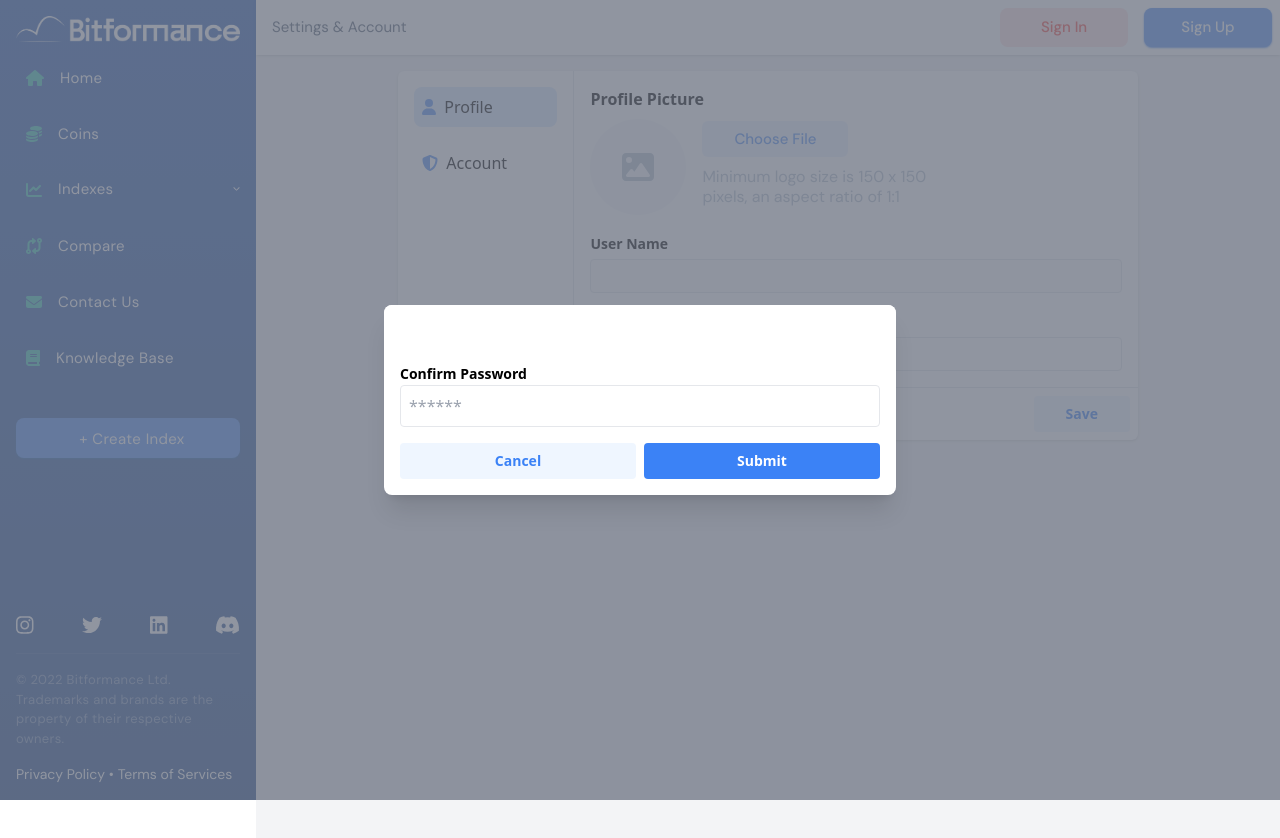
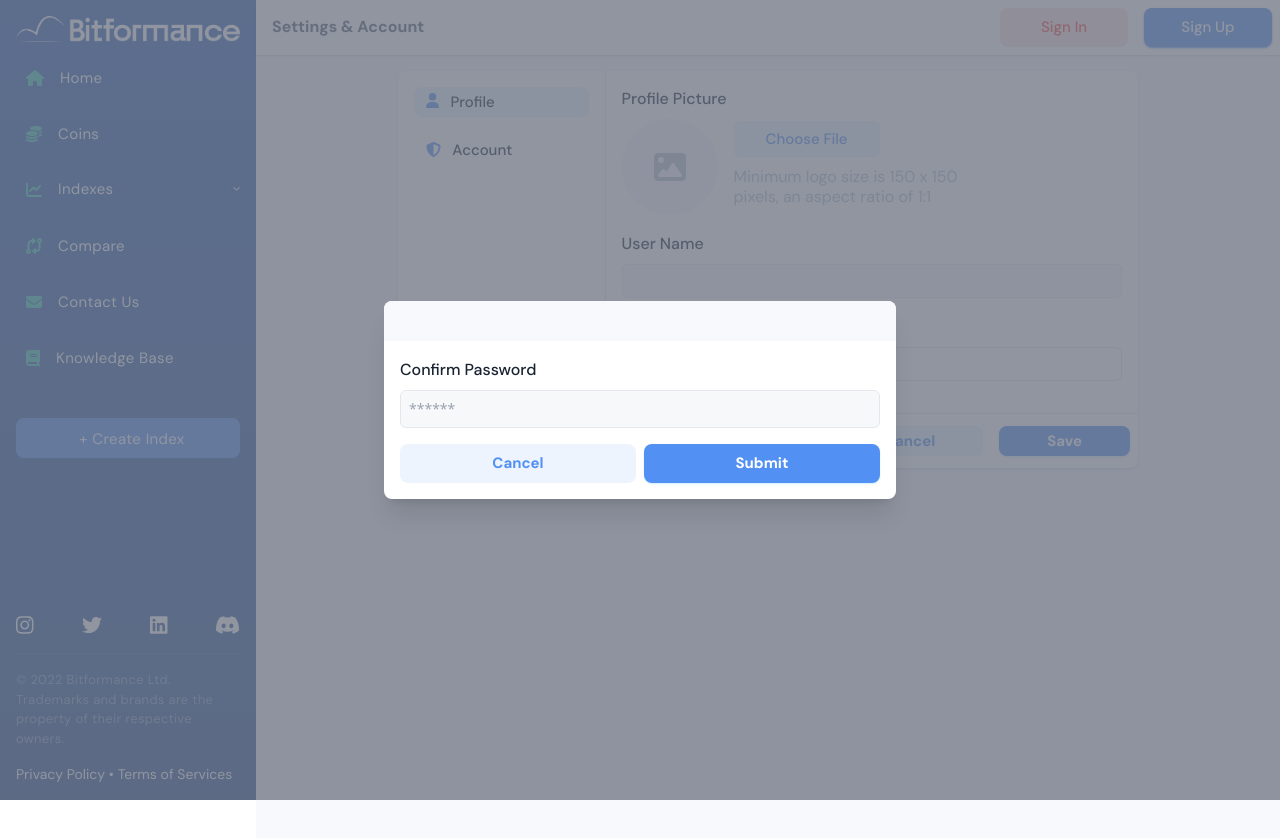
Before and after one commit to asdfstudio/bitformance, a React (Create React App) app: page /settings in a window 1280 px wide. Shown: the top 838 px of the page. Built offline with nearby package versions, Linux system fonts and the light colour scheme; no server answers.

Commit message:
Setting screen & Contact screen

```diff
--- a/src/components/TopBar.js
+++ b/src/components/TopBar.js
@@ -128,17 +128,17 @@ export default function TopBar({ isLoggedIn, showModalType, setShowModalType })
 				<div id="dropdown" className="p-4 absolute right-2 top-12 z-10 w-56 bg-white rounded-lg divide-y divide-gray-100 shadow">
 				    <ul className="space-y-2 py-1 text-sm text-gray-700 dark:text-gray-200" aria-labelledby="dropdownDefault">
 				      <li className="flex flex-row items-center gap-2">
-				      	<button onClick={() => { setShowModalType('SIGN_IN'); setShowMenu(false);}} className="text-sm rounded-lg bg-red-100 text-main-red w-full py-2 text-cente font-DM_Sans font-medium leading-normal tracking-wide">Sign In</button>
+				      	<button onClick={() => { setShowModalType('SIGN_IN'); setShowMenu(false);}} className="text-sm rounded-lg bg-red-100 text-main-red w-full py-2 text-cente font-DM_Sans font-medium leading-normal tracking-wide whitespace-nowrap">Sign In</button>
 				      </li>
 				      <li className="flex flex-row items-center gap-2">
-				      	<button onClick={() => { setShowModalType('SIGN_UP'); setShowMenu(false); }} className="text-sm text-white w-full py-2 rounded-lg bg-main-buttonBlue text-cente font-DM_Sans font-medium leading-normal tracking-wide shadow-sm shadow-main-buttonBlue">Sign Up</button>
+				      	<button onClick={() => { setShowModalType('SIGN_UP'); setShowMenu(false); }} className="text-sm text-white w-full py-2 rounded-lg bg-main-buttonBlue text-cente font-DM_Sans font-medium leading-normal tracking-wide shadow-sm shadow-main-buttonBlue whitespace-nowrap">Sign Up</button>
 				      </li>
 				    </ul>
 				</div>
 				}
 			</div>}
 
-			<div className="ml-2 hidden md:flex flex-row gap-2 items-center text-main-gray text-[15px] text-cente font-DM_Sans font-normal leading-normal tracking-normal">
+			<div className="ml-2 hidden md:flex flex-row gap-2 items-center text-main-gray text-[16px] text-cente font-DM_Sans font-bold leading-normal tracking-normal">
 				{pathArray.map((crumb, index) => {
 					let to = `/${pathArray.slice(0, index + 1).join('/')}`
 					if (to === '/indexes') {
@@ -169,11 +169,11 @@ export default function TopBar({ isLoggedIn, showModalType, setShowModalType })
 				    <ul className="space-y-2 py-1 text-sm text-gray-700 dark:text-gray-200" aria-labelledby="dropdownDefault">
 				      <li className="flex flex-row items-center gap-2">
 				      	<BFIcon iconName="settings" size="lg" color="gray" />
-				        <Link to="/settings" onClick={() => setShowMenu(false)} className="font-bold block py-2 px-4 hover:bg-gray-100 dark:hover:bg-gray-600 dark:hover:text-white">Settings & Account</Link>
+				        <Link to="/settings" onClick={() => setShowMenu(false)} className="block py-2 px-4 text-main-black text-[16px] text-cente font-DM_Sans font-bold leading-normal tracking-normal bg-white whitespace-nowrap">Settings & Account</Link>
 				      </li>
 				      <li className="flex flex-row items-center gap-2">
 				      	<BFIcon iconName="logout" size="lg" color="gray" />
-				        <button onClick={() => logout()} className="font-bold block py-2 px-4 hover:bg-gray-100 dark:hover:bg-gray-600 dark:hover:text-white">Logout</button>
+				        <button onClick={() => logout()} className="block py-2 px-4 text-main-black text-[16px] text-cente font-DM_Sans font-bold leading-normal tracking-normal bg-white whitespace-nowrap">Logout</button>
 				      </li>
 
 				    </ul>
@@ -183,8 +183,8 @@ export default function TopBar({ isLoggedIn, showModalType, setShowModalType })
 			{!username &&
 				<div className="hidden md:flex ml-auto flex-row items-center gap-4">
 					{/* <BFSearchBar onChange={setSearchText} placeholder="Search Index..." /> */}
-					<button onClick={() => setShowModalType('SIGN_IN')} className="text-[15px] bg-red-100 w-32 py-2 rounded-lg text-main-red text-cente font-DM_Sans font-medium leading-normal tracking-normal">Sign In</button>
-					<button onClick={() => setShowModalType('SIGN_UP')} className="text-[15px] w-32 py-2 text-white rounded-lg bg-main-buttonBlue text-cente font-DM_Sans font-medium leading-normal tracking-normal shadow-sm shadow-main-buttonBlue">Sign Up</button>
+					<button onClick={() => setShowModalType('SIGN_IN')} className="text-[15px] bg-red-100 w-32 py-2 rounded-lg text-main-red text-cente font-DM_Sans font-medium leading-normal tracking-normal whitespace-nowrap">Sign In</button>
+					<button onClick={() => setShowModalType('SIGN_UP')} className="text-[15px] w-32 py-2 text-white rounded-lg bg-main-buttonBlue text-cente font-DM_Sans font-medium leading-normal tracking-normal shadow-sm shadow-main-buttonBlue whitespace-nowrap">Sign Up</button>
 				</div>
 			}
 		</div>
--- a/src/components/modals/ConfirmPasswordModal.js
+++ b/src/components/modals/ConfirmPasswordModal.js
@@ -38,19 +38,19 @@ export default function ConfirmPasswordModal({ setShowModalType }) {
 	return(
 		<div className="flex min-h-full items-end justify-center p-4 text-center sm:items-center sm:p-0">
 		  <div className="relative transform overflow-hidden rounded-lg bg-white text-left shadow-xl transition-all sm:my-8 sm:w-full sm:max-w-lg">
-		    <div className="bg-white px-4 pt-5 pb-4 sm:p-6 sm:pb-4 bg-gray-50">
+		    <div className="px-4 pt-5 pb-4 sm:p-6 sm:pb-4 bg-main-lightGray">
 		    </div>
 
 
 		    <form onSubmit={(e) => confirmSessionPassword(e)}>
 			    <div className="p-4 space-y-4">
 			    	<div>
-			    		<label className="font-bold text-sm">Confirm Password</label>
-			    		<input name="password" className="w-full p-2 border rounded" type="password" placeholder="******" />
+			    		<label className="text-[16px] font-DM_Sans font-medium leading-normal tracking-normal text-main-black">Confirm Password</label>
+			    		<input name="password" className="w-full px-2 py-2 mt-2 text-sm border rounded-md bg-main-inputBackground" type="password" placeholder="******" />
 			    	</div>
 			    	<div className="mt-auto flex flex-row gap-2">
-			    		<button className="w-full text-sm rounded bg-blue-50 hover:bg-blue-200 font-bold text-blue-500 py-2" onClick={() => redirect()}>Cancel</button>
-			    		<button type="submit" className="font-bold w-full text-sm rounded bg-blue-500 hover:bg-blue:600 text-white py-2">Submit</button>
+			    		<button className="w-full rounded-lg bg-main-gColor bg-opacity-10 text-[15px] font-DM_Sans font-bold leading-normal tracking-normal text-main-gColor py-2" onClick={() => redirect()}>Cancel</button>
+			    		<button type="submit" className="w-full rounded-lg bg-main-gColor text-[15px] font-DM_Sans font-bold leading-normal tracking-normal shadow-sm shadow-main-shadowBlue text-white py-2">Submit</button>
 			    	</div>
 		    	</div>
 		    </form>
--- a/src/components/modals/ContactUsModal.js
+++ b/src/components/modals/ContactUsModal.js
@@ -46,14 +46,14 @@ export default function ContactUsModal({ setShowModalType }) {
 	return(
 		<div className="flex min-h-full items-end justify-center p-4 text-center sm:items-center sm:p-0">
 		  <div className="relative transform overflow-hidden rounded-lg bg-white text-left shadow-xl transition-all sm:my-8 sm:w-full sm:max-w-lg">
-		    <div className="bg-white px-4 pt-5 pb-4 sm:p-6 sm:pb-4 bg-gray-50">
+		    <div className="px-4 pt-5 pb-4 sm:p-6 sm:pb-4 bg-main-lightGray">
 		    	<CloseModal setShowModalType={setShowModalType} />
 		      <div className="sm:flex items-center">
-		        <div className="mx-auto flex h-12 w-12 flex-shrink-0 items-center justify-center rounded-full sm:mx-0 sm:h-10 sm:w-10">
-		          <BFIcon color="#40C8B8" iconName="contact-us" size="2xl" />
+		        <div className="mx-auto flex h-12 w-12 text-[50px] flex-shrink-0 items-center justify-center rounded-full sm:mx-0 sm:h-10 sm:w-10">
+		          <BFIcon color="#40C8B8" iconName="contact-us" />
 		        </div>
-		        <div className="text-center sm:mt-0 sm:ml-4 sm:text-left">
-		          <h3 className="text-xl font-medium leading-6 text-gray-900" id="modal-title">Contact Us</h3>
+		        <div className="text-center sm:mt-0 sm:ml-6 sm:text-left">
+		          <h3 className="text-[22px] font-DM_Sans font-medium leading-normal tracking-normal text-main-black" id="modal-title">Contact Us</h3>
 		        </div>
 		      </div>
 		    </div>
@@ -66,26 +66,26 @@ export default function ContactUsModal({ setShowModalType }) {
 		    :
 			    <form onSubmit={(e) => sendContactForm(e)}>
 				    <div className="p-4 space-y-4">
-				    	<div>
-				    		<label className="font-bold text-sm">Username</label>
-				    		<input name="username" className="w-full p-2 border rounded" type="text" placeholder="e. g. johndoe" />
+				    	<div className='text-[16px] font-DM_Sans leading-normal tracking-normal'>
+				    		<label className="text-main-black font-medium">Username</label>
+				    		<input name="username" className="w-full px-2 py-2 mt-2 text-sm border rounded-md bg-main-inputBackground text-main-placeholder font-normal" type="text" placeholder="e. g. johndoe" />
 				    	</div>
-				    	<div>
-				    		<label className="font-bold text-sm">Subject</label>
-				    		<input name="subject" className="w-full p-2 border rounded" type="text" placeholder="e. g. Need Support" />
+				    	<div className='text-[16px] font-DM_Sans leading-normal tracking-normal'>
+				    		<label className="text-main-black font-medium">Subject</label>
+				    		<input name="subject" className="w-full px-2 py-2 mt-2 text-sm border rounded-md bg-main-inputBackground text-main-placeholder font-normal" type="text" placeholder="e. g. Need Support" />
 				    	</div>
-				    	<div>
-				    		<label className="font-bold text-sm">Email Address</label>
-				    		<input name="email" className="w-full p-2 border rounded" type="text" placeholder="e. g. yourname@gmail.com" />
+				    	<div className='text-[16px] font-DM_Sans leading-normal tracking-normal'>
+				    		<label className="text-main-black font-medium">Email Address</label>
+				    		<input name="email" className="w-full px-2 py-2 mt-2 text-sm border rounded-md bg-main-inputBackground text-main-placeholder font-normal" type="text" placeholder="e. g. yourname@gmail.com" />
 				    	</div>
-				    	<div className="flex flex-row gap-2 items-center">
-				    		<span><BFIcon iconName="info" color="gray" /></span>
-				    		<p className="text-sm">We'll only use your email for important updates / inquiries.</p>
+				    	<div className="flex flex-row gap-2 items-center text-[12px]">
+				    		<span className='pb-5'><BFIcon iconName="info" color="#b7c3d1" /></span>
+				    		<p className="text-[16px] font-DM_Sans leading-5 tracking-normal font-normal text-main-placeholder">Please enter a valid email address. We will reply to your inquires to this email.</p>
 				    	</div>
-				    	<div>
-				    		<label className="font-bold text-sm">Description</label>
+				    	<div className='text-[16px] font-DM_Sans leading-normal tracking-normal '>
+				    		<label className="text-main-black font-medium">Description</label>
 				    		<br />
-				    		<textarea name="message" className='w-full border h-32'></textarea>
+				    		<textarea name="message" className='w-full px-2 py-2 mt-2 text-sm border rounded-md h-32 text-main-placeholder font-normal'></textarea>
 				    	</div>
 
 				    	<ReCAPTCHA
@@ -94,9 +94,9 @@ export default function ContactUsModal({ setShowModalType }) {
 				    	/>
 
 				    	<hr />
-				    	<div className="mt-auto flex flex-row gap-2">
-				    		<button className="w-full text-sm rounded bg-blue-50 hover:bg-blue-200 font-bold text-blue-500 py-2" onClick={() => setShowModalType('')}>Cancel</button>
-				    		<button type="submit" className="font-bold w-full text-sm rounded bg-blue-500 hover:bg-blue:600 text-white py-2">Submit</button>
+				    	<div className="mt-auto flex flex-row gap-6">
+				    		<button className="w-full rounded-lg bg-main-gColor bg-opacity-10 text-[15px] font-DM_Sans font-bold leading-normal tracking-normal text-main-gColor py-2" onClick={() => setShowModalType('')}>Cancel</button>
+				    		<button type="submit" className="w-full rounded-lg bg-main-gColor text-[15px] font-DM_Sans font-bold leading-normal tracking-normal shadow-sm shadow-main-shadowBlue text-white py-2">Submit</button>
 				    	</div>
 			    	</div>
 			    </form>
--- a/src/pages/SettingsPage.js
+++ b/src/pages/SettingsPage.js
@@ -3,6 +3,7 @@ import BFIcon from '../components/BFIcon'
 import BFUploadImage from '../components/small/BFUploadImage'
 import { useProfile, updateProfile, uploadImage } from '../endpoints/index'
 import BFLoading from '../components/small/BFLoading'
+import { Link } from 'react-router-dom'
 
 export default function SettingsPage({ setShowModalType }) {
 
@@ -79,37 +80,39 @@ export default function SettingsPage({ setShowModalType }) {
 		setFileSelected(file)
 	}
 
-	const selected = 'rounded-lg bg-blue-100 w-full py-2 pl-2 cursor-pointer'
-	const notSelected = 'rounded-lg hover:bg-blue-100 w-full py-2 pl-2 cursor-pointer'
+	const selected = 'rounded-lg bg-main-gColor bg-opacity-10 w-full py-1 pl-2 cursor-pointer'
+	const notSelected = 'rounded-lg w-full py-1.5 pl-2 cursor-pointer'
 
 	return(
-		<div className="bg-gray-100 h-screen p-4">
-			<div className="bg-white rounded-md shadow mx-auto max-w-[740px]">
+		<div className="bg-main-lightGray h-screen p-4">
+			<div className="bg-white rounded-lg shadow mx-auto max-w-[740px]">
 				<div className="flex flex-col md:flex-row">
-					<div className="w-full md:w-56 space-y-4 p-4 border-b md:border-r">
+					<div className="w-full text-[15px] font-DM_Sans font-medium leading-normal tracking-normal text-main-black md:w-[280px] space-y-4 p-4 md:border-r">
 						<p onClick={() => setTabSelected('profile')} className={tabSelected === 'profile' ? selected : notSelected}>
+						&nbsp;
 							<BFIcon iconName="profile" color="#5390F4" />
-							&nbsp;&nbsp;Profile
+							&nbsp;&nbsp;&nbsp;Profile
 						</p>
 						<p onClick={() => setTabSelected('account')} className={tabSelected === 'account' ? selected: notSelected}>
+						&nbsp;
 							<BFIcon iconName="account" color="#5390F4" />
-							&nbsp;&nbsp;Account
+							&nbsp;&nbsp;&nbsp;Account
 						</p>
 					</div>
 					{ tabSelected === 'profile' &&
 							<div className="py-4 px-4 w-full space-y-4">
 								{errorMessage && <p className="text-xs text-red-500">*{errorMessage}</p>}
 								<div>
-									<h1 className="font-bold mb-2">Profile Picture</h1>
+									<h1 className="text-[16px] font-DM_Sans font-medium leading-normal tracking-normal text-main-black mb-2">Profile Picture</h1>
 									<BFUploadImage handleFileSelect={handleFileSelect} fileSelected={fileSelected} src={profilePic} />
 								</div>
 								<div>
-									<label className="text-sm font-bold ">User Name</label>
-									<input name="username" className="mt-1 text-sm w-full px-2 py-1.5 border rounded" disabled value={data?.data?.username} />
+									<label className="text-[16px] font-DM_Sans font-medium leading-normal tracking-normal text-main-black">User Name</label>
+									<input name="username" className="mt-2 text-sm w-full px-2 py-1.5 border rounded-md bg-main-inputBackground" disabled value={data?.data?.username} />
 								</div>
 								<div>
-									<label className="text-sm font-bold">Your Name</label>
-									<input name="full-name" className="mt-1 text-sm w-full px-2 py-1.5 border rounded" onChange={(e) => setName(e.target?.value)} value={name} />
+									<label className="text-[16px] font-DM_Sans font-medium leading-normal tracking-normal text-main-black">Your Name</label>
+									<input name="full-name" className="mt-2 text-sm w-full px-2 py-1.5 border rounded-md  mb-4" onChange={(e) => setName(e.target?.value)} value={name} />
 								</div>
 							</div>
 					}
@@ -117,29 +120,30 @@ export default function SettingsPage({ setShowModalType }) {
 					{ tabSelected !== 'profile' &&
 					  	<div className="w-full">
 					  		{errorMessage && <p className="px-4 pt-2 text-xs text-red-500">*{errorMessage}</p>}
-								<h2 className="px-4 pt-4 text-sm text-gray-400">Password</h2>
+								<h2 className="px-4 pt-4 text-[16px] font-DM_Sans font-normal leading-normal tracking-normal text-main-gray opacity-60">Password</h2>
 								<div className="px-4 py-2">
-									<label className="font-bold text-sm">New Password</label>
-									<input onChange={(e) => setNewPassword(e.target?.value)} value={newPassword} name="new-password" className="w-full py-1 border rounded" type="password" />
+									<label className="text-[16px] font-DM_Sans font-medium leading-normal tracking-normal text-main-black">New Password</label>
+									<input onChange={(e) => setNewPassword(e.target?.value)} value={newPassword} name="new-password" className="w-full px-2 py-1.5 mt-2 text-sm border rounded-md bg-main-inputBackground" type="password" />
 								</div>
-								<div className="px-4 py-2 pb-4">
-									<label className="font-bold text-sm">Confirm New Password</label>
-									<input onChange={(e) => setConfirmNewPassword(e.target?.value)} value={confirmNewPassword} name="confirm-new-password" className="w-full py-1 border rounded" type="password" />
+								<div className="px-4 py-2 pb-5">
+									<label className="text-[16px] font-DM_Sans font-medium leading-normal tracking-normal text-main-black">Confirm New Password</label>
+									<input onChange={(e) => setConfirmNewPassword(e.target?.value)} value={confirmNewPassword} name="confirm-new-password" className="w-full px-2 py-1.5 mt-2 text-sm border rounded-md bg-main-inputBackground" type="password" />
 								</div>
 								<hr />
-								<h2 className="px-4 pt-4 text-sm text-gray-400">Email</h2>
+								<h2 className="px-4 pt-5 text-[16px] font-DM_Sans font-normal leading-normal tracking-normal text-main-gray opacity-60">Email</h2>
 								<div className="px-4 py-2 pb-4">
-									<label className="font-bold text-sm">Login Email</label>
-									<input disabled onChange={(e) => setEmail(e.target?.value)} value={email} name="login-email" className="w-full py-1 border rounded" type="text" />
+									<label className="text-[16px] font-DM_Sans font-medium leading-normal tracking-normal text-main-black">Login Email</label>
+									<input disabled onChange={(e) => setEmail(e.target?.value)} value={email} name="login-email" className="w-full px-2 py-1.5 mt-2 text-sm border rounded-md bg-main-inputBackground" type="text" />
 								</div>
 							</div>
 					}
 
 				</div>
-				<div className="p-2 border-t text-right">
-{/*					<button className="w-full text-sm rounded bg-blue-50 hover:bg-blue-200 font-bold text-blue-500 py-2" onClick={() => setShowModalType('SIGN_UP')}>Cancel</button>
-*/}					<button className="px-8 text-sm rounded bg-blue-50 hover:bg-blue-200 font-bold text-blue-500 py-2" onClick={() => saveProfile()}>{loading ? <BFLoading isCenter={true} /> : 'Save'}</button>
-
+				<div className="p-2 border-t text-right fle flex-col pb-3 pt-3">
+				<Link to="/">
+				<button className="px-12 mr-4 rounded-lg bg-main-gColor bg-opacity-10 text-[15px] font-DM_Sans font-bold leading-normal tracking-normal text-main-gColor py-1">Cancel</button>
+				</Link>
+					<button className="px-12 rounded-lg bg-main-gColor text-[15px] font-DM_Sans font-bold leading-normal tracking-normal text-white py-1 shadow-sm shadow-main-shadowBlue" onClick={() => saveProfile()}>{loading ? <BFLoading isCenter={true} /> : 'Save'}</button>
 				</div>
 			</div>
 		</div>
```
